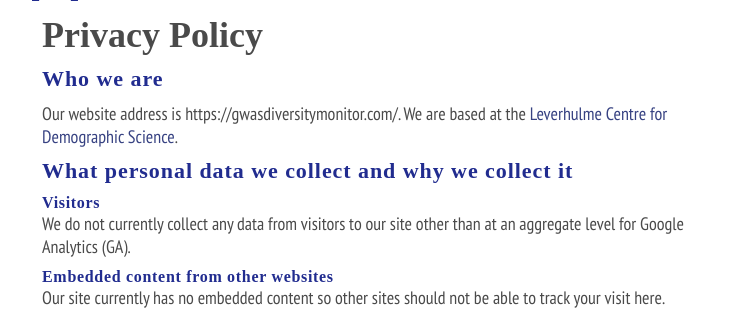
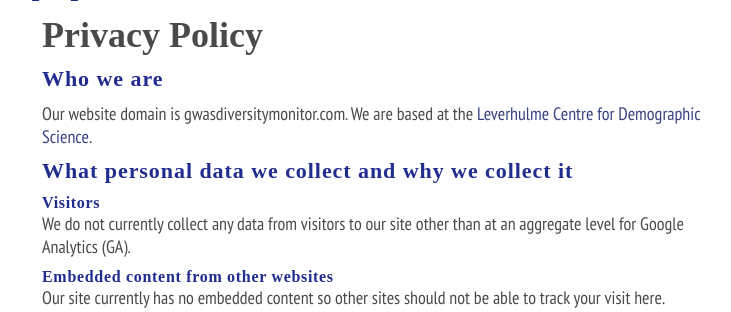
Before and after one commit to OxfordDemSci/gwasdiversitymonitor, a Flask app: page /privacy-policy in a window 1280 px wide. Shown: the part 76-388 px from the top of the page, without its empty margins (23-754 px from the left). Run offline with Flask 2, Linux system fonts and the light colour scheme; parts of the project's set-up code (start-up, migrations or seed data) failed here and were passed over; some web fonts are replaced.

Commit message:
correction to site domain in privacy policy

```diff
--- a/app/templates/pages/privacy-policy.html
+++ b/app/templates/pages/privacy-policy.html
@@ -7,7 +7,7 @@
         <h1>{{ title }}</h1>
         <h2> Who we are </h2>
         <p>
-          Our website address is https://gwasdiversitymonitor.com/. We are based at the <a href="http://www.demographicscience.ox.ac.uk/" target="_blank">Leverhulme Centre for Demographic Science</a>.
+          Our website domain is gwasdiversitymonitor.com. We are based at the <a href="http://www.demographicscience.ox.ac.uk/" target="_blank">Leverhulme Centre for Demographic Science</a>.
         </p>
         <h2>What personal data we collect and why we collect it</h2>
         <h3> Visitors </h3>
```
